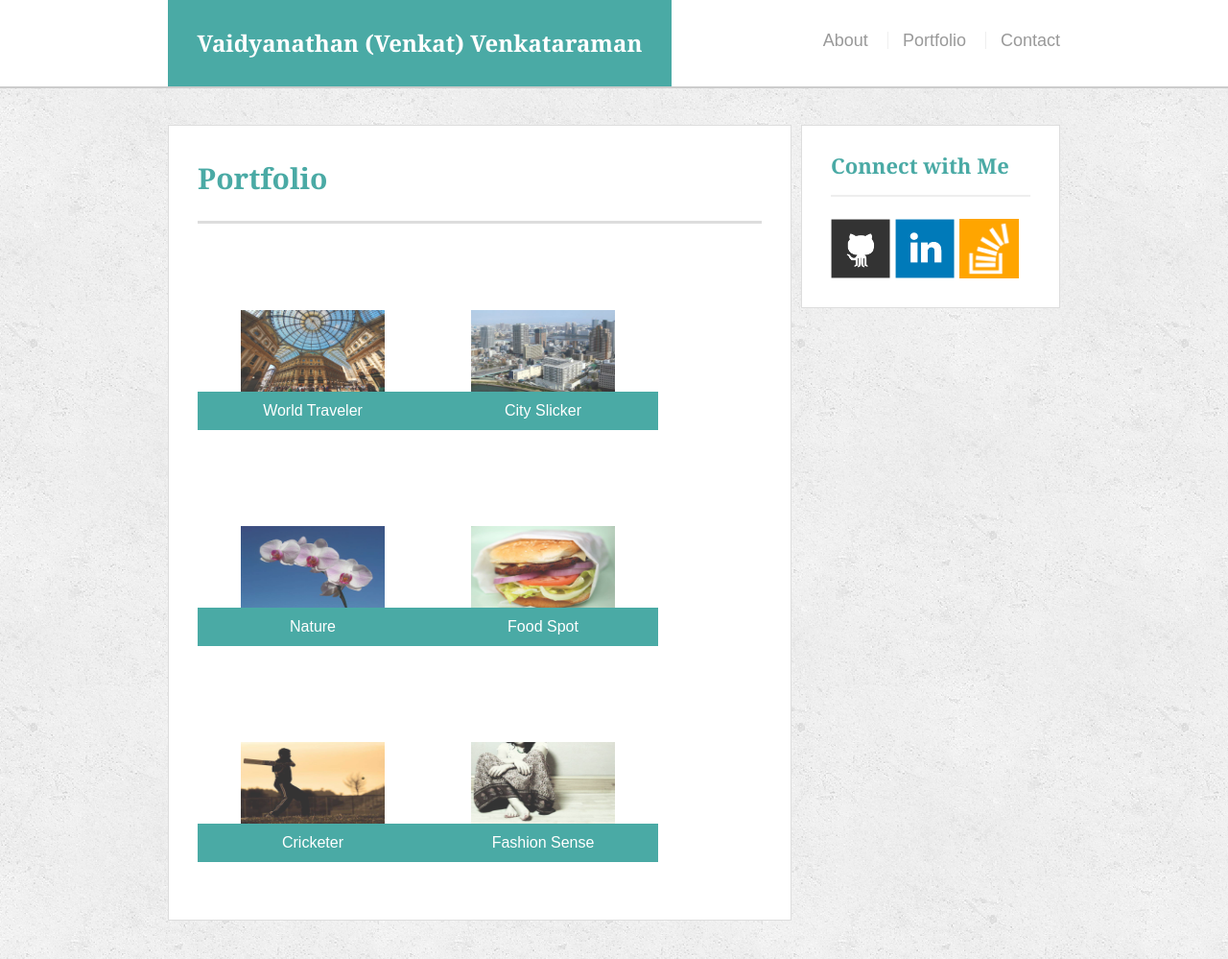
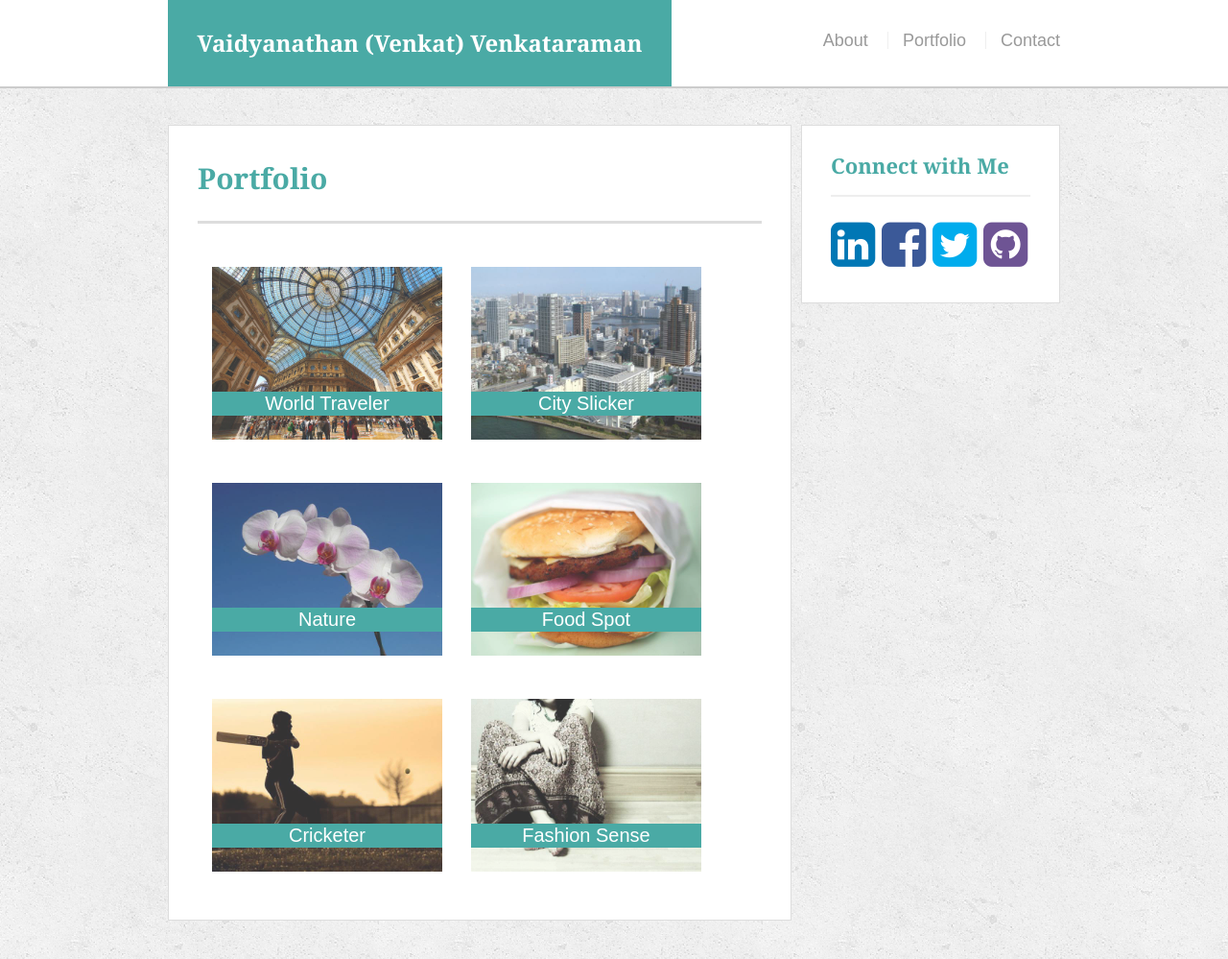
Before and after one commit to venkatvenkataraman/Responsive-Portfolio, a plain HTML site: page portfolio.html in a window 1280 px wide. Shown: the top 999 px of the page at 96% size. Drawn offline with nearby package versions, Linux system fonts and the light colour scheme.

Commit message:
fifth version of all site files

```diff
--- a/assets/css/style.css
+++ b/assets/css/style.css
@@ -130,14 +130,34 @@ h3,
 }
 
 .social {
-  width: 62px;
-  height: 62px;
+  width: 43px;
+  height: 43px;
   margin-top: 8px;
   margin-right: 5px;
 }
 
-.social:last-child {
+/* .social:last-child {
   margin-right: 0;
+} */
+
+.faUl {
+  display: flex;
+}
+
+.fa-linkedin-square{
+  color:#0077B5;
+}
+
+.fa-facebook-square{
+  color:#3b5998;
+}
+
+.fa-twitter-square{
+  color:#00aced;
+}
+
+.fa-github-square{
+  color:#6e5494;
 }
 
 /* main */
@@ -162,7 +182,7 @@ h3,
   position: relative;
   float: left;
   /* width: 274px; */
-  margin: 25px 0 20px;
+  margin: 25px 15px 20px;
   overflow: auto;
 }
 
@@ -174,19 +194,20 @@ h3,
   /* width: 100%; */
   width:240px;
   height:180px;
-  padding:45px;
+  padding:0px;
   border: 0 none;
   opacity: 0.8;
 }
 
 .work h6 {
+  font-size: 20px;
   position: absolute;
-  bottom: 10px;
+  bottom: 25px;
   width: 100%;
-  padding: 15px;
+  padding: 5px 0 5px 0;
   margin-bottom: 0;
   font-weight: 300;
-  line-height: 10px;
+  line-height: 15px;
   color: #fff;
   text-align: center;
   background: #4aaaa5;
@@ -270,6 +291,12 @@ Protip: Use the Chrome extensions Window Resizer and Browser Width to see the br
 @media all and (max-width:768px) {
     .container{width: 75%;
             max-width: 768px;}
+    #masthead {
+          width: 75%;}
+    #logo {
+          width: 400px;
+          height: 60px;
+          font-size: 20px;}
     body {font-size: 14px;}
     h1 {padding-bottom: 20px;
       font-size: 26px;
@@ -280,7 +307,12 @@ Protip: Use the Chrome extensions Window Resizer and Browser Width to see the br
     .container{width: 50%;
           max-width: 768px;}
     #masthead {
+                width:50%;
             position: static;}
+    #logo {
+          width: 300px;
+          height: 45px;
+          font-size: 16px;}
     body {font-size: 10px;}
     h1 {padding-bottom: 13px;
       font-size: 22px;
--- a/portfolio.html
+++ b/portfolio.html
@@ -70,10 +70,10 @@
     <section class="sidebar">
       <div id="connect">
         <h2>Connect with Me</h2>
-
-        <a href="#"><img src="assets/images/github-128.png" class="social" alt="GitHub" /></a>
-        <a href="#"><img src="assets/images/linkedin-128.png" class="social" alt="LinkedIn" /></a>
-        <a href="#"><img src="assets/images/stackoverflow-128.png" class="social" alt="Stack Overflow" /></a>
+        <a href="https://www.linkedin.com/in/venkat1010" target="_blank"><i class="fa fa-linkedin-square fa-3x fa-fw social" aria-hidden="true"></i></a>
+        <a href="https://www.facebook.com/venkat.venkataraman.587" target="_blank"><i class="fa fa-facebook-square fa-3x fa-fw social" aria-hidden="true"></i></a>
+        <a href="https://twitter.com/venkat1010" target="_blank"><i class="fa fa-twitter-square fa-3x fa-fw social" aria-hidden="true"></i></a>
+        <a href="https://github.com/venkatvenkataraman" target="_blank"><i class="fa fa-github-square fa-3x fa-fw social" aria-hidden="true"></i></a>
       </div>
     </section>
   </div>
```
Also changed, not shown: contact.html (+4 -4 lines), index.html (+4 -4 lines).
